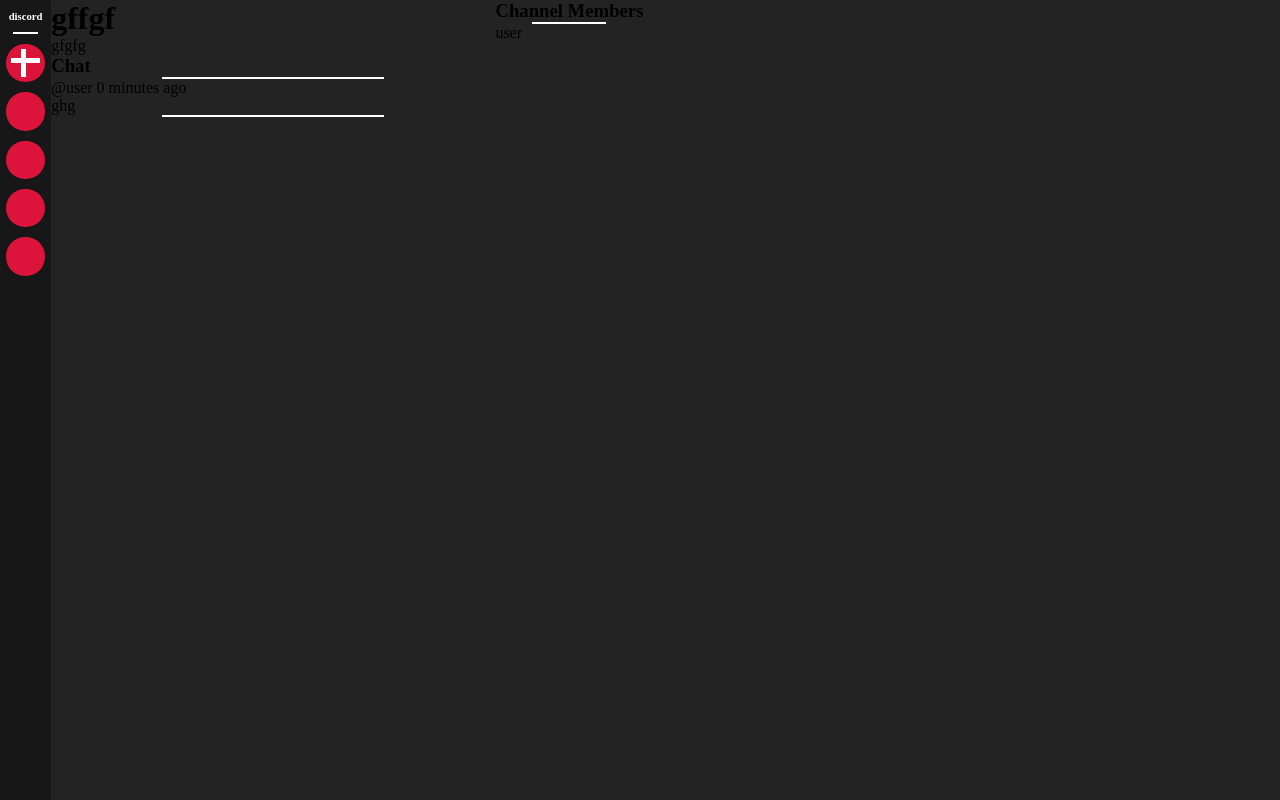
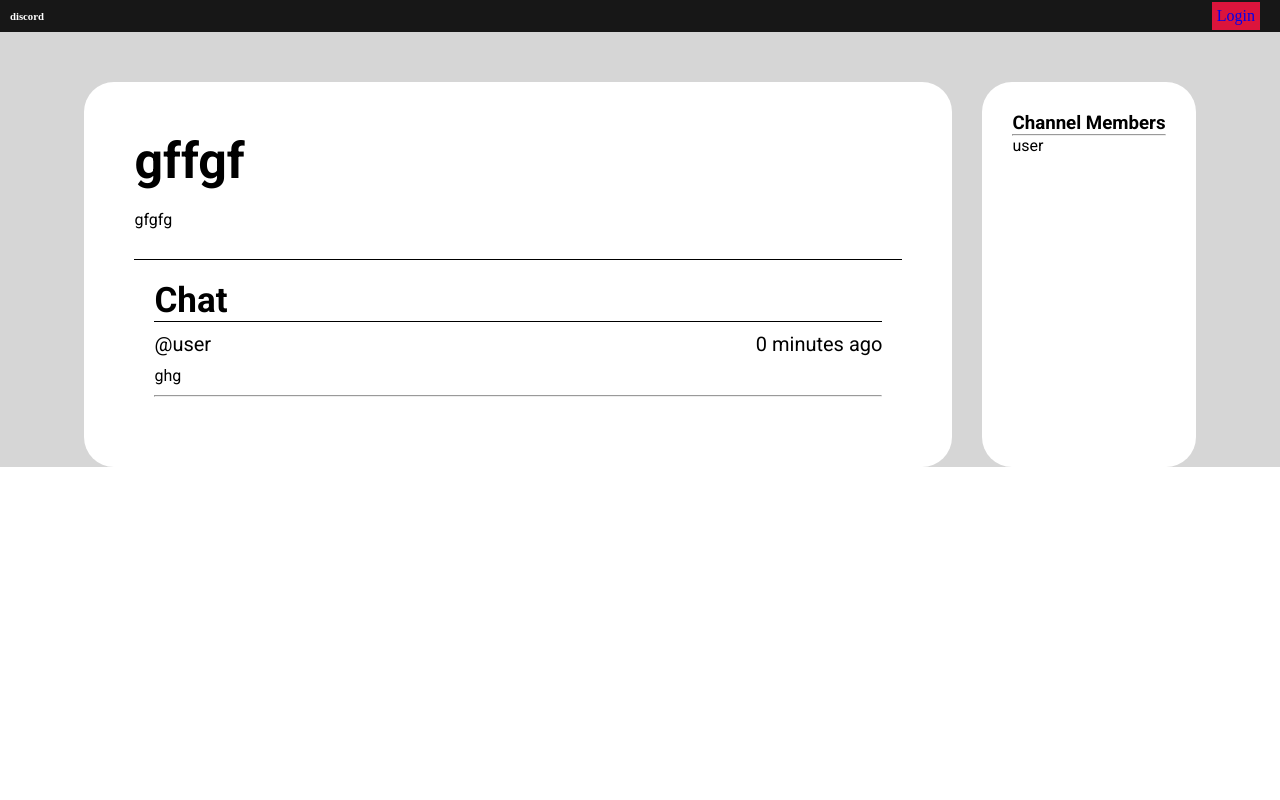
Before and after one commit to dpjk00/python_discord, a Django app: page /channel/5/ in a window 1280 px wide. Run offline with Django 4.2, Linux system fonts and the light colour scheme; data comes from the database, SQL or seed files in the repository; both versions use the stored data as it was after the commit.

Commit message:
dodano css

```diff
--- a/dscrd/models.py
+++ b/dscrd/models.py
@@ -22,6 +22,12 @@ class Channel(models.Model):
     def __str__(self):
         return self.name
 
+class User2(models.Model):
+    user = models.ForeignKey(User, on_delete=models.CASCADE)
+    channels = models.ManyToManyField(Channel, related_name='channels', blank=True)
+
+class User3(User, models.Model):
+    channels = models.ManyToManyField(Channel, related_name='channels2', blank=True)
 
 class Message(models.Model):
     user = models.ForeignKey(User, on_delete=models.CASCADE)
--- a/dscrd/templates/base/channel.html
+++ b/dscrd/templates/base/channel.html
@@ -9,40 +9,121 @@
     }
 
     .channel-container {
-        display: grid;
-        grid-template-columns: 3fr 1fr;
+        width: 100%;
+        display: flex;
+        justify-content: center;
     }
+
+    .channel-info-container {
+        background-color: white;
+        padding: 50px;
+        border-radius: 30px;
+        margin-top: 50px;
+        width: 60%;
+        color: black;
+        font-family: Roboto;
+    }
+
+    .channel-info-title {
+        margin-bottom: 30px;
+    }
+
+    .channel-info-title h1 {
+        margin-bottom: 20px;
+        font-size: 50px;
+    }
+
+    .channel-member-container {
+        background: white;
+        color: black;
+        font-family: Roboto;
+        padding: 30px;
+        border-radius: 30px;
+        margin-top: 50px;
+        margin-left: 30px;
+    }
+
+    .channel-hr {
+        border: none;
+        background: black;
+        height: 1px;
+    }
+
+    .comment-wrapper {
+        padding: 20px;
+    }
+
+    .comment-wrapper h3 {
+        font-size: 35px;
+    }
+
+    .channel-comment {
+        margin: 10px 0;
+    }
+
+    .channel-comment-user {
+        display: flex;
+        justify-content: space-between;
+        font-size: 20px;
+    }
+
+    .channel-comment-body {
+        margin-top: 10px;
+        display: flex;
+        justify-content: space-between;
+    }
+
+    .comment-input {
+        margin-top: 20px;
+        width: 96%;
+        border: 2px solid #303030;
+        border-radius: 30px;
+        padding: 4px 2%;
+        height: 40px;
+    }
+
+    .comment-input:focus {
+        outline: 0;
+    }
+
 </style>
 
 <div class="channel-container">
-    <div>
+    <div class="channel-info-container">
+        <div class="channel-info-title">
             <h1>{{channel.name}}</h1>
             <p>{{channel.description}}</p>
-
+        </div>
+        <hr class="channel-hr">
         <div class="comment-wrapper">
             <h3>Chat</h3>
-            <hr>
+            <hr class="channel-hr">
             {% for message in room_messages %}
-                <div>
+                <div class="channel-comment">
+                    <div class="channel-comment-user">
+                        <div>@{{message.user}}</div>
+                        <div>{{message.created|timesince}} ago</div>
+                    </div>
+                    <div class="channel-comment-body">
+                        <p>{{message.message}}</p>
                         {% if request.user == message.user %}
                         <a href="{% url 'delete_message' message.id %}">Delete</a>
                         {% endif %}
-                    <div>@{{message.user}}  {{message.created|timesince}} ago</div>
-                    <p>{{message.message}}</p>
+                    </div>
+                </div>
                 <hr>
-                </div>
             {% endfor %}
-        </div>
             {% if request.user.is_authenticated %}
             <div class="chat-form">
                 <form action="" method="POST">
                     {% csrf_token %}
-                <input type="text" name="message" placeholder="Write you message">
+                    <input class="comment-input" type="text" name="message" placeholder="Write your message">
                 </form>
             </div>
             {% endif %}
         </div>
-    <div>
+    </div>
+    <div class="channel-member-container">
         <h3>Channel Members</h3>
         <hr>
 
--- a/dscrd/views.py
+++ b/dscrd/views.py
@@ -6,7 +6,7 @@ from django.db.models import Q
 from django.contrib.auth.models import User
 from django.contrib.auth import authenticate, login, logout
 from django.contrib.auth.forms import UserCreationForm
-from .models import Channel, Topic, Message
+from .models import Channel, Topic, Message, User3
 from .forms import ChannelForm
 
 def register_user(request):
@@ -63,8 +63,15 @@ def home(request):
         Q(description__icontains = q))
     topics = Topic.objects.all()
 
+    joined_channels = Channel.objects.all()
+
     channel_count = channels.count()
-    context = {'channels': channels, 'topics': topics, 'channel_count': channel_count}
+    context = {
+        'channels': channels,
+        'topics': topics,
+        'channel_count': channel_count,
+        'joined_channels': joined_channels,
+    }
     return render(request, 'base/home.html', context)
 
 def channel(request, pk):
@@ -86,7 +93,7 @@ def channel(request, pk):
     return render(request, 'base/channel.html', context)
 
 @login_required(login_url='login')
-def create_channel(request):
+def create_channel(request, pk):
     form = ChannelForm()
     if request.method == 'POST':
         form = ChannelForm(request.POST)
--- a/templates/main.html
+++ b/templates/main.html
@@ -4,6 +4,9 @@
     <meta charset="UTF-8">
     <meta name="viewport" content="width=device-width, initial-scale=1.0">
     <title>Discord Project</title>
+    <link rel="preconnect" href="https://fonts.googleapis.com">
+    <link rel="preconnect" href="https://fonts.gstatic.com" crossorigin>
+    <link href="https://fonts.googleapis.com/css2?family=Roboto:wght@100;300;400;700&display=swap" rel="stylesheet">
 </head>
 <body>
 
@@ -12,9 +15,7 @@
         main {
             width: 100%;
             height: auto;
-            background: #232323;
-            display: flex;
-            flex-direction: row;
+            background: #D6D6D6;
         }
 
     </style>
--- a/templates/sub_navbar.html
+++ b/templates/sub_navbar.html
@@ -6,20 +6,35 @@
     }
 
     .channel-bar {
-        width: 4vw;
-        height: 100vh;
+        width: 100%;
+        height: 4vh;
         background: #171717;
         display: flex;
-        flex-direction: column;
         align-items: center;
     }
 
     .channel-bar-container {
         display: flex;
-        flex-direction: column;
         align-items: center;
-        width: 3vw;
-        height: 100vh;
+        justify-content: flex-end;
+        width: 100%;
+        height: 4vh;
+    }
+
+    .channel-bar-container p {
+        margin-right: 30px;
+        color: white;
+    }
+
+    .channel-bar-container a {
+        margin-right: 20px;
+        text-decoration: none;
+        padding: 5px;
+        background: crimson;
+    }
+
+    .channel-bar-container a:visited {
+        color: white;
     }
 
     .discord-logo {
@@ -31,60 +46,6 @@
         padding: 10px;
     }
 
-    .channel-item {
-        background-color: crimson;
-        width: 100%;
-        height: auto;
-        border-radius: 50%;
-        padding-top: 100%;
-        position: relative;
-        margin-top: 10px;
-        cursor: pointer;
-    }
-
-    .create-channel-item::after {
-        content: " ";
-        position: absolute;
-        display: block;
-        background-color: #fff;
-        height: 5px;
-        margin-top: -5px;
-        top: 50%;
-        left: 5px;
-        right: 5px;
-        z-index: 9;
-    }
-
-    .create-channel-item::before {
-        content: " ";
-        position: absolute;
-        display: block;
-        background-color: #fff;
-        width: 5px;
-        margin-left: -5px;
-        left: 50%;
-        top: 5px;
-        bottom: 5px;
-        z-index: 9;
-    }
-
-    .channel-item-link {
-        z-index: 10;
-        width: 100%;
-        height: 100%;
-        position: absolute;
-        border-radius: 50%;
-        transform: translateY(-100%);
-    }
-
-    hr {
-        width: 50%;
-        height: 2px;
-        background: white;
-        margin-left: auto;
-        margin-right: auto;
-        border: none;
-    }
 
 </style>
 
@@ -92,16 +53,12 @@
     <a class="discord-logo" href="/">
         <h6>discord</h6>
     </a>
-    <hr>
     <div class="channel-bar-container">
-        <div class="channel-item create-channel-item">
-            <a class="channel-item-link" href="{% url 'create_channel' %}"></a>
-        </div>
-
-        {% for channel in channels %}
-        <div class="channel-item">
-            <a class="channel-item-link" href="{% url 'channel' channel.id %}"></a>
-        </div>
-        {% endfor %}
+        {% if request.user.is_authenticated %}
+        <p>{{request.user}}</p>
+        <a href="{% url 'logout' %}">Logout</a>
+        {% else %}
+        <a href="{% url 'login' %}">Login</a>
+        {% endif %}
     </div>
 </div>
```
Also changed, not shown: dscrd/templates/base/home.html (+54 -14 lines), db.sqlite3, dscrd/migrations/0004_user2.py (added), dscrd/migrations/0005_user3.py (added). Lines whose indentation alone changed are shown as unchanged.
